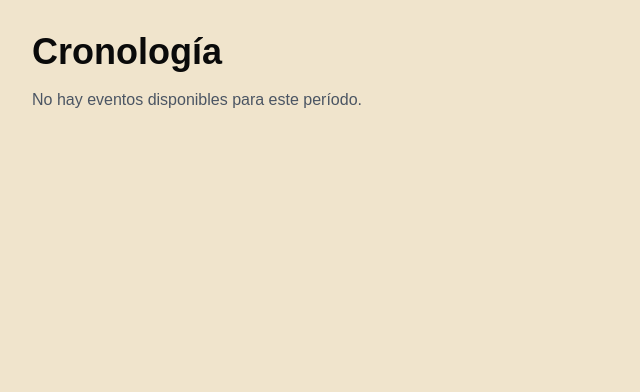
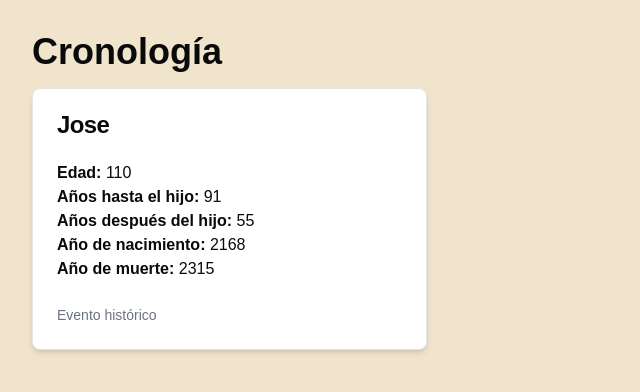
Before and after one commit to JohanTAP/remanente-app, a Next.js app: page /Periodo/De_Egipto_a_Canaan in a window 1280 px wide. Shown: the top 392 px of the page, without its empty margins (0-640 px from the left). Built offline with nearby package versions, Linux system fonts and the light colour scheme.

Commit message:
feat: agregar página de Evento y mejorar la navegación en PeriodoContent

```diff
--- /dev/null
+++ b/app/Evento/[nombre]/page.tsx
@@ -0,0 +1,65 @@
+import periodosData from '@/lib/periodos.json';
+
+interface Escritura
+{
+    referencia: string;
+    texto: string;
+}
+
+interface Evento
+{
+    nombre: string;
+    articulo?: string;
+    escrituras?: Escritura[];
+}
+
+interface EventoPageProps
+{
+    params: { nombre: string };
+}
+
+export default async function EventoPage ( { params }: EventoPageProps )
+{
+    const { nombre } = await params;
+
+    let evento: Evento | undefined;
+    for ( const periodo of Object.values( periodosData.Periodos ) )
+    {
+        evento = periodo.Eventos.find( ( e: Evento ) => e.nombre === nombre );
+        if ( evento ) break;
+    }
+
+    if ( !evento )
+    {
+        return <p>Evento no encontrado</p>;
+    }
+
+    return (
+        <div className="p-8">
+            <h1 className="text-4xl font-bold">{ evento.nombre }</h1>
+
+            { evento.articulo ? (
+                <div
+                    className="mt-4 text-lg text-gray-700"
+                    dangerouslySetInnerHTML={ { __html: evento.articulo } }
+                />
+            ) : (
+                <p className="mt-4 text-lg text-gray-500">No hay información detallada disponible para este evento.</p>
+            ) }
+
+            { evento.escrituras && evento.escrituras.length > 0 ? (
+                <div className="mt-8">
+                    <h2 className="text-2xl font-bold">Escrituras Asociadas</h2>
+                    { evento.escrituras.map( ( escritura: Escritura, index: number ) => (
+                        <div key={ index } className="mt-4">
+                            <h4 className="text-xl font-semibold">{ escritura.referencia }</h4>
+                            <p className="text-lg text-gray-700">{ escritura.texto }</p>
+                        </div>
+                    ) ) }
+                </div>
+            ) : (
+                <p className="mt-4 text-lg text-gray-500">No hay escrituras asociadas para este evento.</p>
+            ) }
+        </div>
+    );
+}
--- a/app/Periodo/[nombre]/PeriodoContent.tsx
+++ b/app/Periodo/[nombre]/PeriodoContent.tsx
@@ -1,8 +1,8 @@
 import { Card, CardHeader, CardTitle, CardContent, CardFooter } from '@/components/ui/card';
+import Link from 'next/link';
 import periodosData from '@/lib/periodos.json';
 
-interface Periodo
-{
+interface Periodo {
     nombre: string;
     descripcion: string;
     imagen: string;
@@ -16,17 +16,14 @@ interface Periodo
     }[];
 }
 
-interface PeriodoContentProps
-{
+interface PeriodoContentProps {
     nombre: string;
 }
 
-const PeriodoContent: React.FC<PeriodoContentProps> = ( { nombre } ) =>
-{
-    const periodo: Periodo | undefined = periodosData.Periodos[ nombre as keyof typeof periodosData.Periodos ] as Periodo;
+const PeriodoContent: React.FC<PeriodoContentProps> = ({ nombre }) => {
+    const periodo: Periodo | undefined = periodosData.Periodos[nombre as keyof typeof periodosData.Periodos] as Periodo;
 
-    if ( !periodo )
-    {
+    if (!periodo) {
         return <p>Período no encontrado</p>;
     }
 
@@ -34,34 +31,35 @@ const PeriodoContent: React.FC<PeriodoContentProps> = ( { nombre } ) =>
         <div className="p-8">
             <h1 className="text-4xl font-bold">Cronología</h1>
 
-            { periodo.Eventos && periodo.Eventos.length > 0 ? (
+            {periodo.Eventos && periodo.Eventos.length > 0 ? (
                 <div className="grid grid-cols-1 md:grid-cols-2 lg:grid-cols-3 gap-4 mt-4">
-                    { periodo.Eventos.map( ( evento, index ) => (
+                    {periodo.Eventos.map((evento, index) => (
+                        <Link key={index} href={`/Evento/${encodeURIComponent(evento.nombre)}`} passHref>
                             <Card
-                            key={ index }
-                            className="shadow-md transition-transform duration-300 ease-&lsqb;cubic-bezier(0,0,0.5,1)&rsqb; hover:scale-105 hover:shadow-lg"
+                                className="shadow-md transition-transform duration-300 ease-[cubic-bezier(0,0,0.5,1)] hover:scale-105 hover:shadow-lg cursor-pointer"
                             >
                                 <CardHeader>
-                                <CardTitle>{ evento.nombre }</CardTitle>
+                                    <CardTitle>{evento.nombre}</CardTitle>
                                 </CardHeader>
                                 <CardContent>
-                                <p><strong>Edad:</strong> { evento.edad }</p>
-                                <p><strong>Años hasta el hijo:</strong> { evento.anos_hasta_hijo }</p>
-                                { evento.anos_despues_hijo !== undefined && (
-                                    <p><strong>Años después del hijo:</strong> { evento.anos_despues_hijo }</p>
-                                ) }
-                                <p><strong>Año de nacimiento:</strong> { evento.ano_nacimiento }</p>
-                                <p><strong>Año de muerte:</strong> { evento.ano_muerte }</p>
+                                    <p><strong>Edad:</strong> {evento.edad}</p>
+                                    <p><strong>Años hasta el hijo:</strong> {evento.anos_hasta_hijo}</p>
+                                    {evento.anos_despues_hijo !== undefined && (
+                                        <p><strong>Años después del hijo:</strong> {evento.anos_despues_hijo}</p>
+                                    )}
+                                    <p><strong>Año de nacimiento:</strong> {evento.ano_nacimiento}</p>
+                                    <p><strong>Año de muerte:</strong> {evento.ano_muerte}</p>
                                 </CardContent>
                                 <CardFooter>
                                     <p className="text-sm text-gray-500">Evento histórico</p>
                                 </CardFooter>
                             </Card>
-                    ) ) }
+                        </Link>
+                    ))}
                 </div>
             ) : (
                 <p className="text-gray-600 mt-4">No hay eventos disponibles para este período.</p>
-            ) }
+            )}
         </div>
     );
 };
--- a/lib/periodos.json
+++ b/lib/periodos.json
@@ -6,12 +6,23 @@
       "imagen": "/periodo_1.webp",
       "Eventos": [
         {
-            "nombre": "Adán",
+          "nombre": "Adan",
           "edad": 930,
           "anos_hasta_hijo": 130,
           "anos_despues_hijo": 800,
           "ano_nacimiento": 0,
-            "ano_muerte": 930
+          "ano_muerte": 930,
+          "articulo": "El nombre significa 'rojo' u 'hombre'. Es el primer hombre, creado por Dios, cuya esposa fue Eva. A Adán se le dio autoridad sobre la tierra. El pecado vino a través de Adán y Eva comiendo el fruto prohibido en el Jardín del Edén, su hogar que se había perdido, pero que debía ser restaurado.",
+          "escrituras": [
+            {
+              "referencia": "Genesis 2:7",
+              "texto": "7 Y Jehová Dios formó al hombre del polvo de la tierra, y sopló en su nariz aliento de vida; y fue el hombre un ser viviente."
+            },
+            {
+              "referencia": "Genesis 5:5",
+              "texto": "5 Y fueron todos los días que vivió Adán novecientos treinta años; y murió."
+            }
+          ]
         },
         {
           "nombre": "Set",
@@ -22,7 +33,7 @@
           "ano_muerte": 1042
         },
         {
-            "nombre": "Enós",
+          "nombre": "Enos",
           "edad": 905,
           "anos_hasta_hijo": 90,
           "anos_despues_hijo": 815,
@@ -30,7 +41,7 @@
           "ano_muerte": 1140
         },
         {
-            "nombre": "Cainán",
+          "nombre": "Cainan",
           "edad": 910,
           "anos_hasta_hijo": 70,
           "anos_despues_hijo": 840,
@@ -62,7 +73,7 @@
           "ano_muerte": "Ascendido"
         },
         {
-            "nombre": "Matusalén",
+          "nombre": "Matusalen",
           "edad": 969,
           "anos_hasta_hijo": 187,
           "anos_despues_hijo": 782,
@@ -78,9 +89,10 @@
           "ano_muerte": 1651
         },
         {
-            "nombre": "Noé",
+          "nombre": "Noe",
           "edad": 950,
-            "anos_hasta_hijo": 0,
+          "anos_hasta_hijo": 502,
+          "anos_despues_hijo": 448,
           "ano_nacimiento": 1056,
           "ano_muerte": 2006
         }
@@ -90,19 +102,125 @@
       "nombre": "Noé y El Diluvio",
       "descripcion": "Desde el ministerio de Noé y el diluvio global, hasta Cush, Nimrod y la torre de Babel.",
       "imagen": "/periodo_2.webp",
-        "Eventos": []
+      "Eventos": [
+        {
+          "nombre": "Sem",
+          "edad": 600,
+          "anos_hasta_hijo": 100,
+          "anos_despues_hijo": 500,
+          "ano_nacimiento": 1558,
+          "ano_muerte": 2158
+        },
+        {
+          "nombre": "Arfaxad",
+          "edad": 438,
+          "anos_hasta_hijo": 35,
+          "anos_despues_hijo": 403,
+          "ano_nacimiento": 1658,
+          "ano_muerte": 2096
+        },
+        {
+          "nombre": "Sala",
+          "edad": 433,
+          "anos_hasta_hijo": 30,
+          "anos_despues_hijo": 403,
+          "ano_nacimiento": 1693,
+          "ano_muerte": 2126
+        },
+        {
+          "nombre": "Heber",
+          "edad": 464,
+          "anos_hasta_hijo": 34,
+          "anos_despues_hijo": 430,
+          "ano_nacimiento": 1723,
+          "ano_muerte": 2187
+        },
+        {
+          "nombre": "Peleg",
+          "edad": 239,
+          "anos_hasta_hijo": 30,
+          "anos_despues_hijo": 209,
+          "ano_nacimiento": 1757,
+          "ano_muerte": 1996
+        },
+        {
+          "nombre": "Reu",
+          "edad": 239,
+          "anos_hasta_hijo": 32,
+          "anos_despues_hijo": 207,
+          "ano_nacimiento": 1787,
+          "ano_muerte": 2026
+        },
+        {
+          "nombre": "Serug",
+          "edad": 230,
+          "anos_hasta_hijo": 30,
+          "anos_despues_hijo": 200,
+          "ano_nacimiento": 1819,
+          "ano_muerte": 2049
+        },
+        {
+          "nombre": "Nacor",
+          "edad": 148,
+          "anos_hasta_hijo": 29,
+          "anos_despues_hijo": 119,
+          "ano_nacimiento": 1849,
+          "ano_muerte": 1997
+        },
+        {
+          "nombre": "Tare",
+          "edad": 205,
+          "anos_hasta_hijo": 130,
+          "anos_despues_hijo": 75,
+          "ano_nacimiento": 1878,
+          "ano_muerte": 2083
+        }
+      ]
     },
     "Los_Patriarcas": {
       "nombre": "Los Patriarcas",
       "descripcion": "Desde el llamado de Abraham, hasta Sodoma y Gomorra, y el surgimiento de las 12 tribus judías a través de Isaac y Jacob.",
       "imagen": "/periodo_3.webp",
-        "Eventos": []
+      "Eventos": [
+        {
+          "nombre": "Abraham",
+          "edad": 175,
+          "anos_hasta_hijo": 100,
+          "ano_nacimiento": 2008,
+          "ano_muerte": 2183
+        },
+        {
+          "nombre": "Isaac",
+          "edad": 180,
+          "anos_hasta_hijo": 60,
+          "anos_despues_hijo": 120,
+          "ano_nacimiento": 2108,
+          "ano_muerte": 2288
+        },
+        {
+          "nombre": "Jacob",
+          "edad": 147,
+          "anos_hasta_hijo": 91,
+          "anos_despues_hijo": 55,
+          "ano_nacimiento": 2168,
+          "ano_muerte": 2315
+        }
+      ]
     },
     "De_Egipto_a_Canaan": {
       "nombre": "De Egipto a Canaán",
       "descripcion": "Desde la venta de José como esclavo, su ascenso al poder en Egipto, hasta Moisés y el Éxodo.",
       "imagen": "/periodo_4.webp",
-        "Eventos": []
+      "Eventos": [
+        {
+          "nombre": "Jose",
+          "edad": 110,
+          "anos_hasta_hijo": 91,
+          "anos_despues_hijo": 55,
+          "ano_nacimiento": 2168,
+          "ano_muerte": 2315
+        }
+      ]
     },
     "Los_Jueces": {
       "nombre": "Los Jueces",
```
Lines whose indentation alone changed are shown as unchanged.
